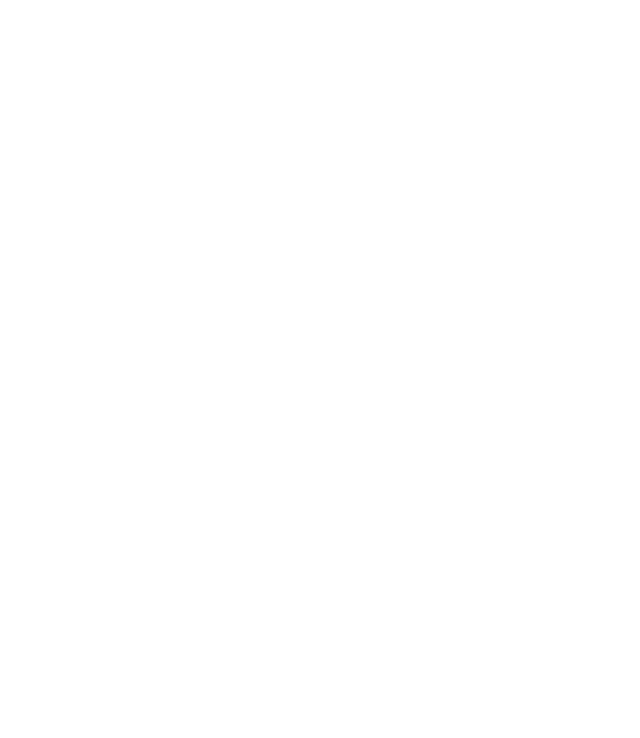
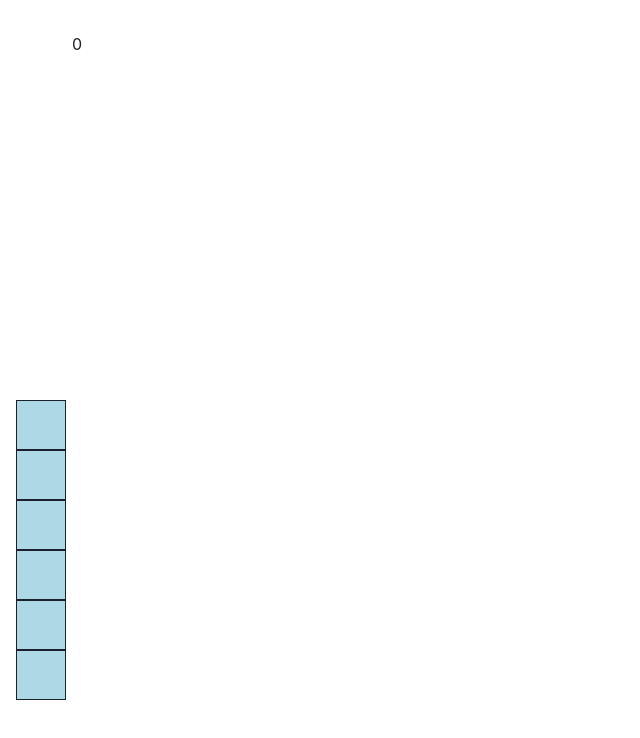
Before and after one commit to Saviolbn/pokedex, a React (Create React App) app: page /pokemon/0 in a window 1280 px wide. Before the commit this address had no page. Shown: the top 738 px of the page, without its empty margins (0-640 px from the left). Built offline with nearby package versions, Linux system fonts and the light colour scheme.

Commit message:
pagina do id ao selecionar

```diff
--- a/src/components/Listing.js
+++ b/src/components/Listing.js
@@ -1,5 +1,6 @@
 import { Box, Center, Container, Heading, Link, LinkBox, LinkOverlay, SimpleGrid } from '@chakra-ui/react'
 import React from 'react'
+import { Link as PageLink } from 'react-router-dom'
 
 
 export const Listing = ({ pokemons }) => {
@@ -7,7 +8,7 @@ export const Listing = ({ pokemons }) => {
 
       <SimpleGrid columns={3} spacing={10} >
         {pokemons.map((icon, index) => {
-          return <LinkBox>
+          return <Link as={PageLink} to={`/pokemon/${index}`}>
             <Box
               key={index}
               bg='tomato'
@@ -15,8 +16,7 @@ export const Listing = ({ pokemons }) => {
               height='200px'
               width='300px'>
             </Box>
-            <Link  to={`#/pokemon/${index}`}></Link>
-          </LinkBox>
+          </Link>
         })}
       </SimpleGrid>
 
--- a/src/pages/Home.js
+++ b/src/pages/Home.js
@@ -1,15 +1,10 @@
 import React from 'react'
 import { Listing } from '../components/Listing'
-import { SideBar } from '../components/SideBar'
-import { Center } from '@chakra-ui/react';
 
 export const Home = () => {
   const pokemons = [];
   pokemons.length = 151;
   pokemons.fill(null);
-
-
-
   return (
     <>
         <Listing pokemons={pokemons} />
--- /dev/null
+++ b/src/pages/Pokemon.js
@@ -0,0 +1,9 @@
+import React from 'react'
+import { useParams } from 'react-router-dom';
+
+export const Pokemon = () => {
+  const { idPokemon } = useParams();
+  return (
+    <div>{idPokemon}</div>
+  )
+}
--- a/src/routes/Router.js
+++ b/src/routes/Router.js
@@ -1,13 +1,16 @@
 import React from 'react'
-import { BrowserRouter, Route, Routes } from 'react-router-dom'
+import { BrowserRouter, Route, Routes, useParams } from 'react-router-dom'
 import { Home } from '../pages/Home'
 import { BaseRoute } from '../components/BaseRoute'
+import { Pokemon } from '../pages/Pokemon'
+
 
 export const Router = () => {
   return (
     <BrowserRouter>
       <Routes>
         <Route path='/' element={<BaseRoute><Home /></BaseRoute>} />
+        <Route path="/pokemon/:idPokemon" element={<BaseRoute><Pokemon/></BaseRoute>} />
       </Routes>
     </BrowserRouter>
   )
```
